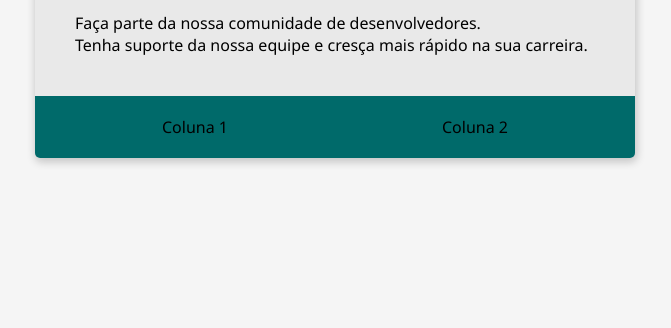
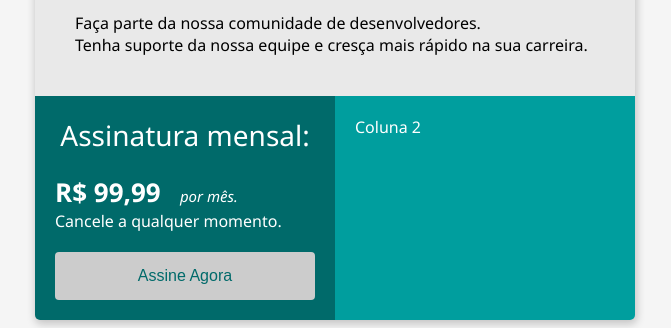
Before and after one commit to GabrielMateus/bootcamp-devjr-modulo2, a plain HTML site: page index.html in a window 1280 px wide. Shown: the part 625-953 px from the top of the page, without its empty margins (305-976 px from the left). Before the commit the page ends 800 px from the top, so only its background shows below. Drawn offline with Linux system fonts and the light colour scheme.

Commit message:
closes #4 - button e span

```diff
--- a/index.html
+++ b/index.html
@@ -29,15 +29,15 @@
 
         .flex-container{
             display: flex;
-            background-color: #006A6A;
             justify-content: space-around;
-            padding: 20px;
         }
+
         .header-title{
             color: #006F6F;
             font-size: 32px;
             font-weight: 700;
         }
+
         .header-subtitle{
             color: #009E9E;
             font-size: 18px;
@@ -45,6 +45,54 @@
             padding-top: 15px;
             margin-bottom: 15px;
         }
+
+        .col-1{
+            background-color: #006A6A;
+            width: 50%;
+            padding: 20px;
+            color: #FFF;
+        }
+
+        .col-2{
+            background-color: #009E9E;
+            width: 50%;
+            padding: 20px;
+            color: #FFF;
+        }
+
+        .subscription-title{
+            font-size: 28px;
+            text-align: center;
+            margin-bottom: 20px;
+        }
+
+        .price{
+            font-size: 26px;
+            font-weight: 700;
+        }
+
+        .month{
+            font-size: 15px;
+            font-style: italic;
+            margin-left: 15px;
+        }
+
+        .button{
+            width: 100%;
+            padding: 15px 32px;
+            margin-top: 20px;
+            color: #006A6A;
+            background-color: #CCCCCC;
+            font-size: 16px;
+            border-radius: 4px;
+            border: none;
+
+            cursor:  pointer;
+        }
+        .button:hover{
+            background-color: #E9E9E9;
+        }
+
     </style>
 
 
@@ -64,10 +112,23 @@
         </div>
     </div>
         <div class="flex-container">
-            <div>
-                Coluna 1
+            <div class="col-1">
+                <div class="subscription-title">
+                    Assinatura mensal:
+                </div>
+
+                <div>
+                    <span class="price">R$ 99,99</span>
+                    <span class="month">por mês.</span>
+                </div>
+
+                <div>
+                    Cancele a qualquer momento.
+                </div>
+
+                <button class="button">Assine Agora</button>
             </div>
-            <div>
+            <div class="col-2">
                 Coluna 2
             </div>
         </div>
```
